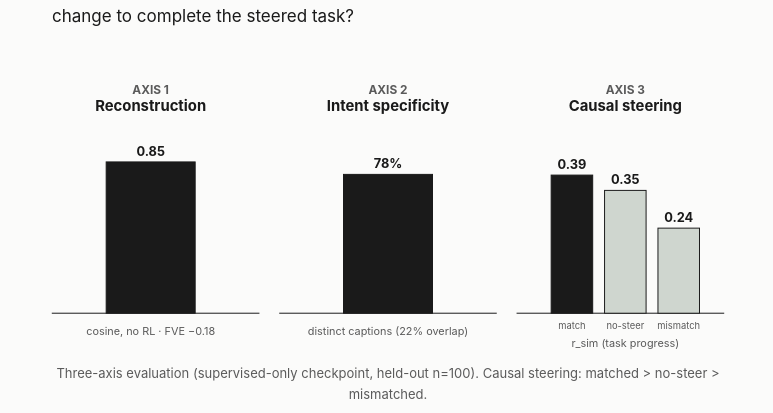
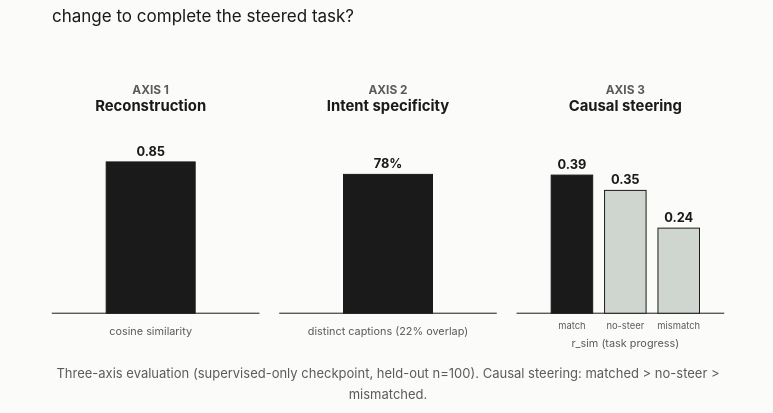
Before and after one commit to CodCodingCode/nla-groot, a React (Vite) app in the folder website/: page / in a window 1280 px wide. Shown: the part 1472-1885 px from the top of the page, without its empty margins (252-1025 px from the left). Built offline with nearby package versions, Linux system fonts and the light colour scheme; the HTML template or start-up script is replaced by a standard one.

Commit message:
CLAUDE.md: never auto-commit; website: axis-1 label -> cosine similarity

```diff
--- a/website/src/components/ThreeAxisScores.tsx
+++ b/website/src/components/ThreeAxisScores.tsx
@@ -91,7 +91,7 @@ export default function ThreeAxisScores() {
       <PanelTitle cx={p1} n="AXIS 1" title="Reconstruction" />
       <Bar x={p1 - 45} w={90} frac={0.85} value="0.85" emphasis />
       <text x={p1} y={272} textAnchor="middle" fontSize={11} fill="#5a5a5a">
-        cosine, no RL · FVE −0.18
+        cosine similarity
       </text>
 
       {/* Axis 2 — intent specificity */}
```
Also changed, not shown: 1 other file (tests, documents, lock files or other folders).
